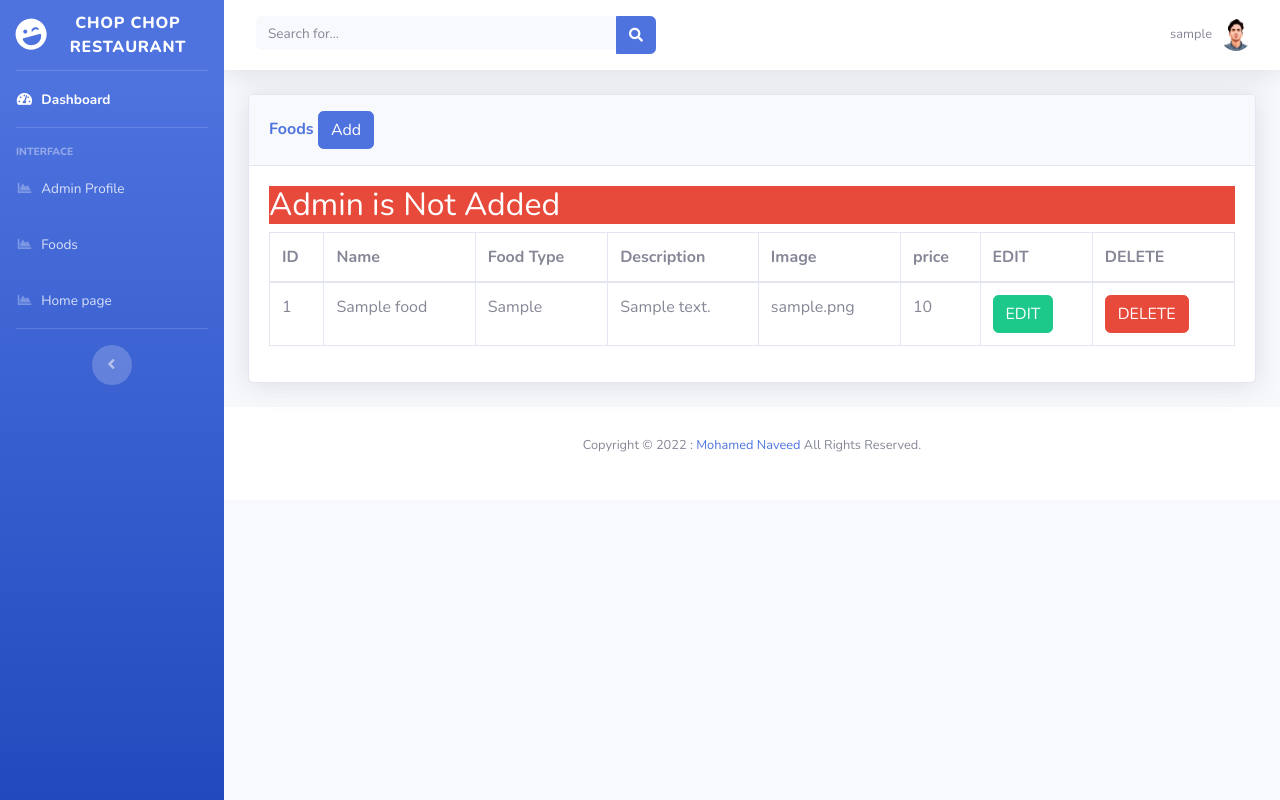
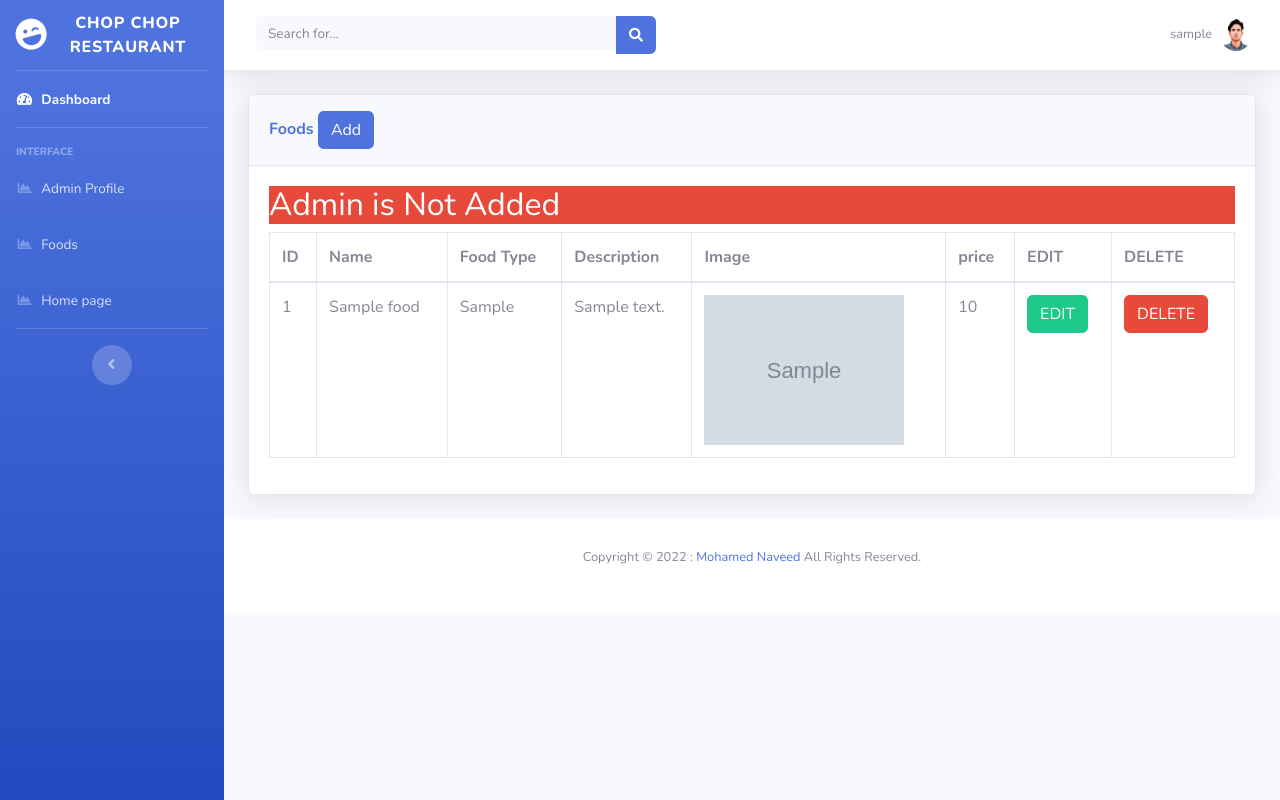
Before and after one commit to MohamedNaveedfc/Admin-Panel-, a PHP site: page /home/food.php in a window 1280 px wide. Run offline with PHP 8.4, Linux system fonts and the light colour scheme; the visitor is signed in with stand-in values (Sample User, id 1); tables that the repository leaves empty or names only in its code hold one stand-in row (values such as "Sample post"); grey boxes marked "Sample" are stand-in pictures.

Commit message:
Update food.php

```diff
--- a/food.php
+++ b/food.php
@@ -117,10 +117,10 @@ include('includes/navbar.php');
                             <td><?php echo $row['pro_name'] ?></td>
                             <td><?php echo $row['fdtype'] ?></td>
                             <td><?php echo $row['descrip'] ?></td>
-                            <td><?php echo $row['images'] ?></td>
+                            <td><?php echo '<img src="upload/'.$row['images'].' " width="200px;"  height="150px;"  alt="images" >'?> </td>
                             <td><?php echo $row['price'] ?></td>
 
-                            <!-- <td><?php echo '<img src="upload/'.$row['images'].' " width="10px;"  height="10px;"  alt="images" >'?> </td>  -->
+
 
                             <td>
                               <form action="food_edit.php" method="POST">
```
